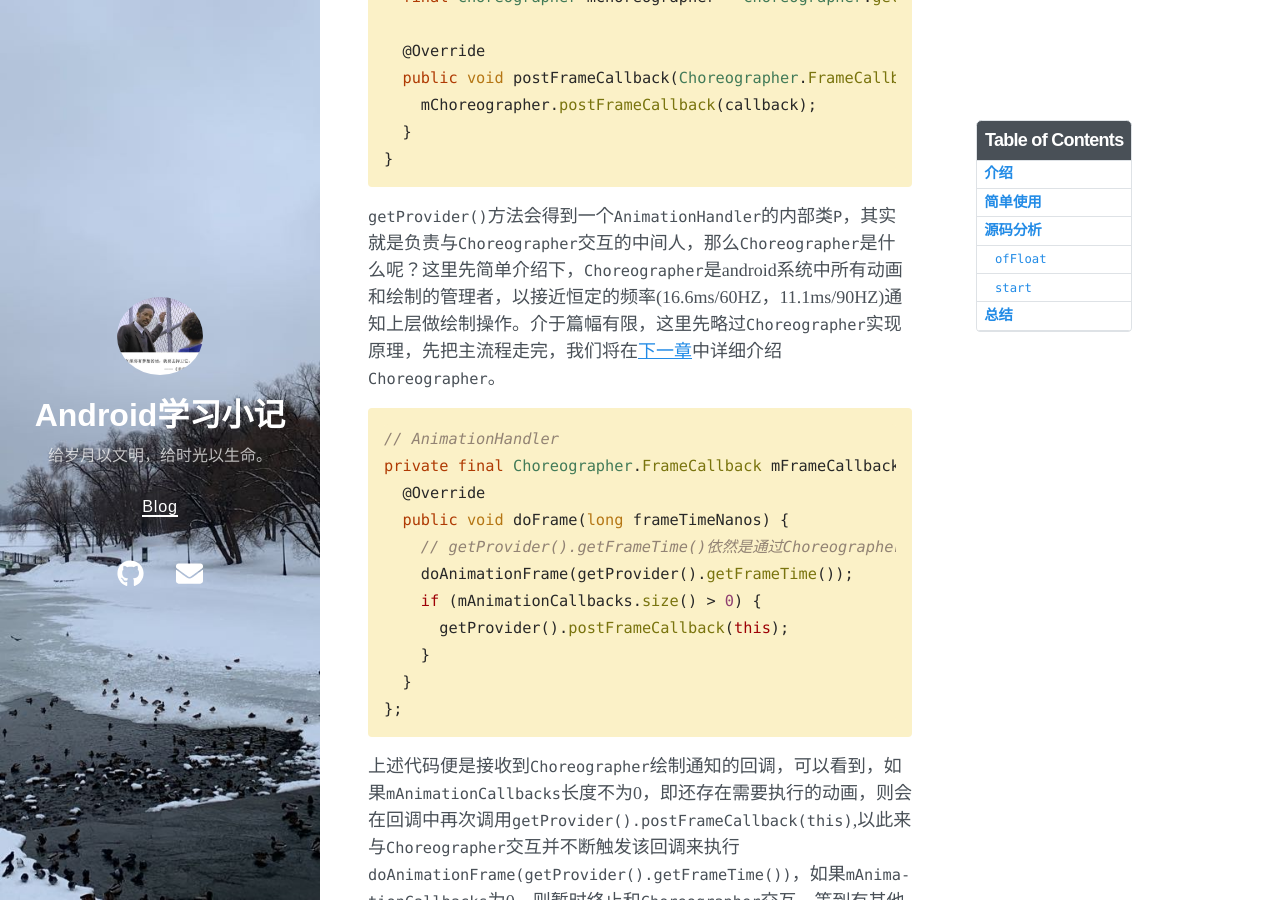
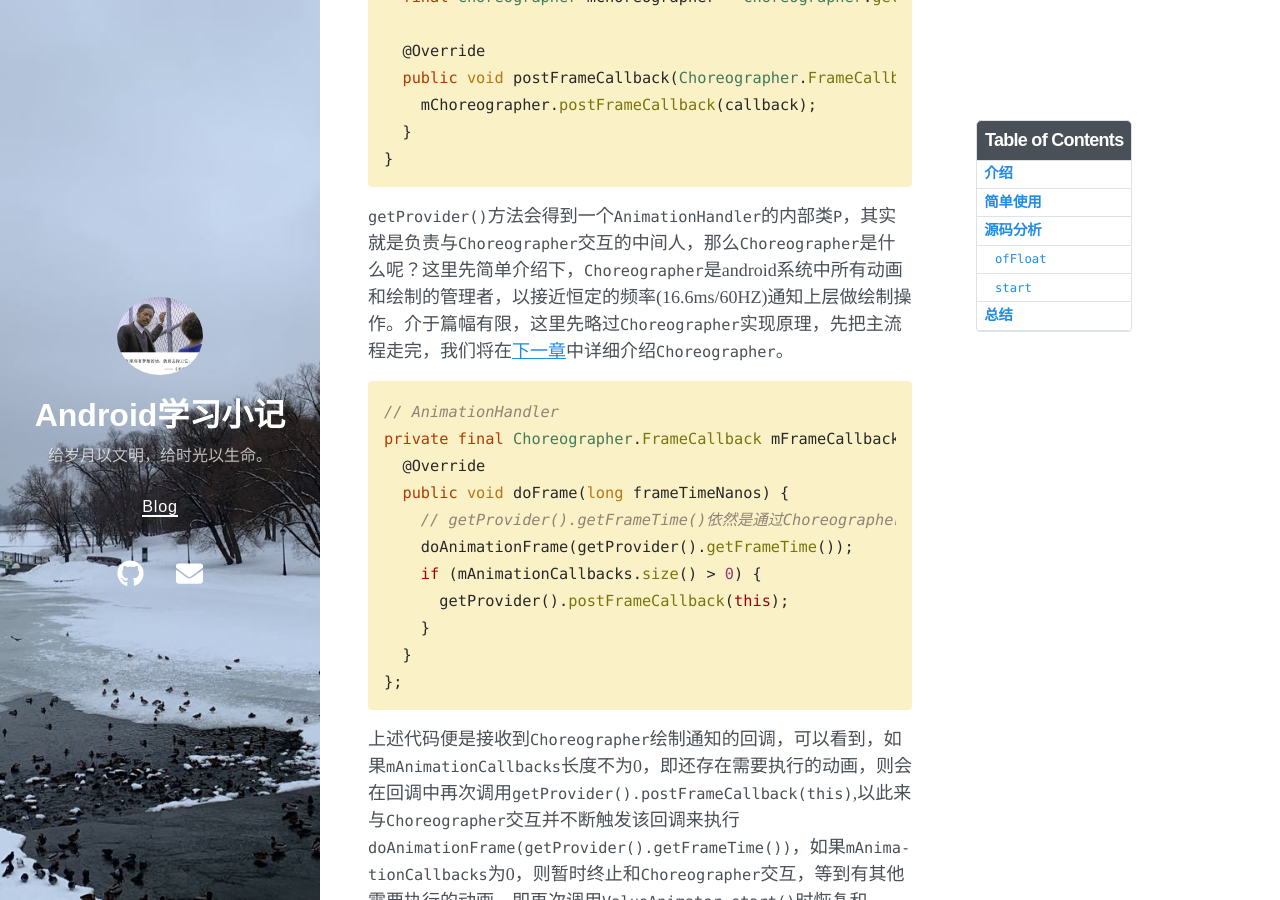
Before and after one commit to Bernie-sw-jiang/BernieJiang.github.io, a Jekyll site: the page built from _posts/2022-02-02-Android属性动画(一)-ValueAnimator.markdown, in a window 1280 px wide and 900 px high, scrolled down 8233 px. Built offline with Jekyll 4.4.1, drawn with Linux system fonts in a browser that asks for light colours; nearby versions of some CDN libraries.

Commit message:
feat: ValueAnimator

````diff
--- a/_posts/2022-02-02-Android属性动画(一)-ValueAnimator.markdown
+++ b/_posts/2022-02-02-Android属性动画(一)-ValueAnimator.markdown
@@ -285,7 +285,7 @@ private class MyFrameCallbackProvider implements AnimationFrameCallbackProvider
 }
 ```
 
-`getProvider()`方法会得到一个`AnimationHandler`的内部类`P`，其实就是负责与`Choreographer`交互的中间人，那么`Choreographer`是什么呢？这里先简单介绍下，`Choreographer`是android系统中所有动画和绘制的管理者，以接近恒定的频率(16.6ms/60HZ，11.1ms/90HZ)通知上层做绘制操作。介于篇幅有限，这里先略过`Choreographer`实现原理，先把主流程走完，我们将在[下一章](../2022-02-12-Android属性动画(二)-Choreographer)中详细介绍`Choreographer`。
+`getProvider()`方法会得到一个`AnimationHandler`的内部类`P`，其实就是负责与`Choreographer`交互的中间人，那么`Choreographer`是什么呢？这里先简单介绍下，`Choreographer`是android系统中所有动画和绘制的管理者，以接近恒定的频率(16.6ms/60HZ)通知上层做绘制操作。介于篇幅有限，这里先略过`Choreographer`实现原理，先把主流程走完，我们将在[下一章](../2022-02-12-Android属性动画(二)-Choreographer)中详细介绍`Choreographer`。
 
 ```java
 // AnimationHandler
````
